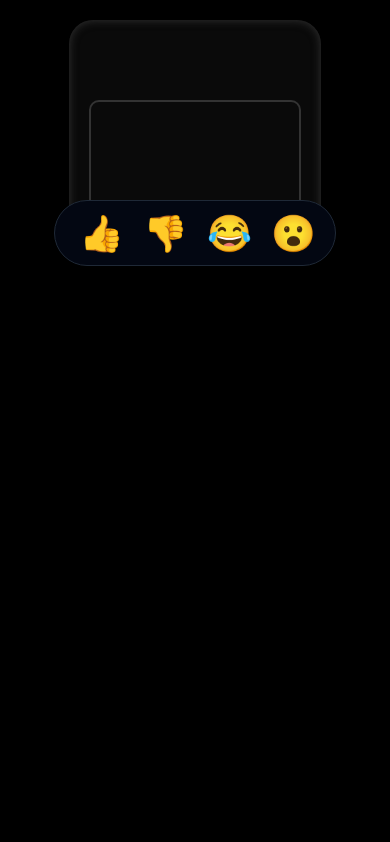
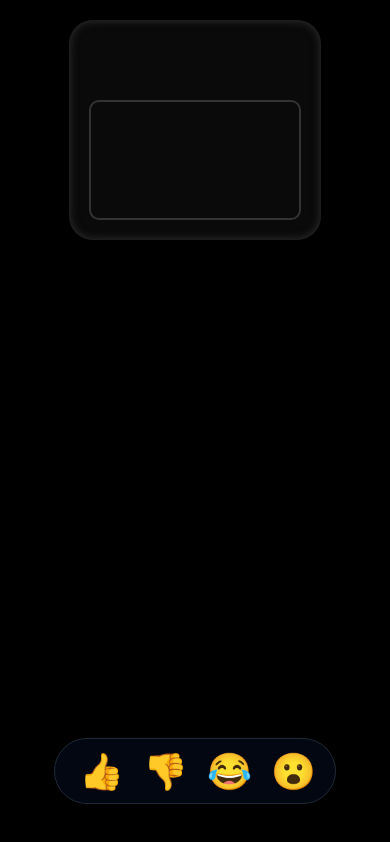
Before and after one commit to patcon/nextjs-livestream-reaction-app, a Next.js app: page /livestream/1 in a window 390 px wide. Built offline with nearby package versions, Linux system fonts and the light colour scheme.

Commit message:
Sticky ReactionsDock at bottom on mobile.

```diff
--- a/src/pages/livestream/[youtubeId].jsx
+++ b/src/pages/livestream/[youtubeId].jsx
@@ -16,7 +16,7 @@ export default function Page() {
           </div>
         </div>
         <div className="flex justify-center">
-          <div className="-mt-10 z-10">
+          <div className="z-10 max-sm:absolute max-sm:bottom-0 max-sm:pb-10 -mt-10">
             <ReactionsDock>
               <ReactionButton emoji="👍" label="thumbs up" />
               <ReactionButton emoji="👎" label="thumbs down" />
```
